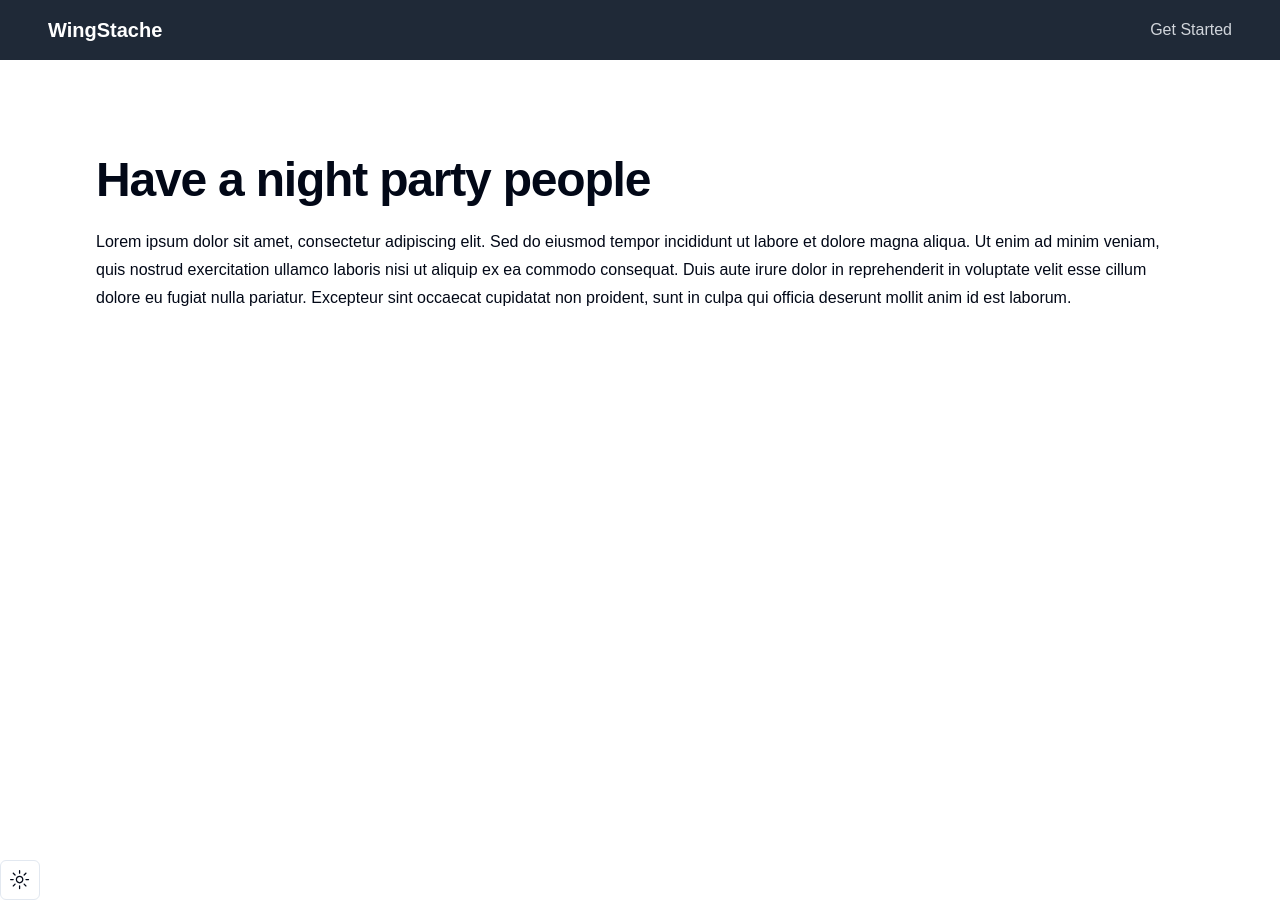
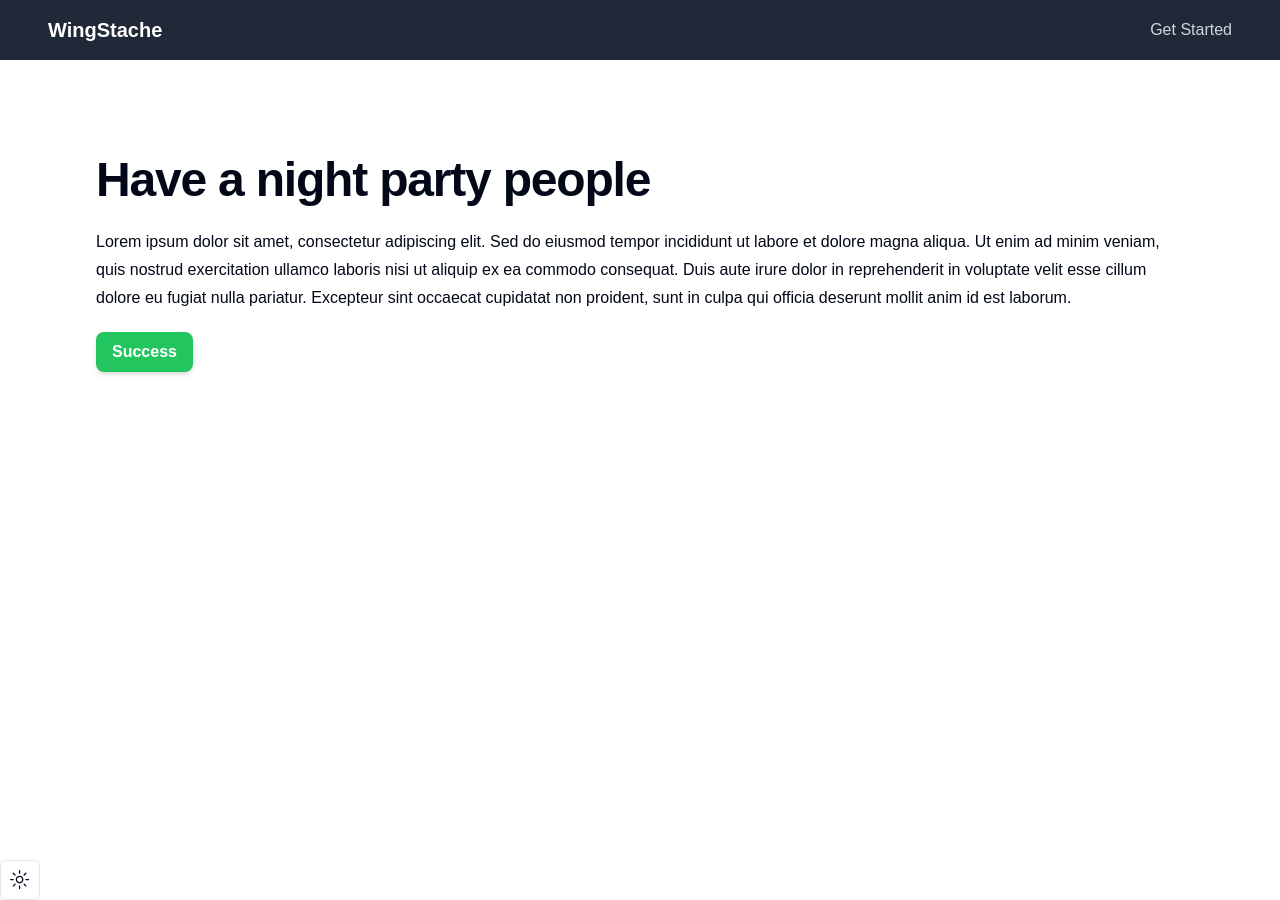
Before and after one commit to brayckner/wing-stache, a Next.js app: page / in a window 1280 px wide. Built offline with nearby package versions, Linux system fonts and the light colour scheme; a web font is replaced by a local one.

Commit message:
Added in Success button to practice tailwind css.

```diff
--- a/src/app/page.tsx
+++ b/src/app/page.tsx
@@ -26,6 +26,11 @@ export default function Home() {
             pariatur. Excepteur sint occaecat cupidatat non proident, sunt in culpa qui officia
             deserunt mollit anim id est laborum.
           </p>
+          <button className='py-2 px-4 my-5 bg-green-500 text-white font-semibold
+                            rounded-lg shadow-md hover:bg-green-700 focus:outline-none
+                            focus:ring-2 focus:ring-green-400 focus:ring-opacity-75'>
+            Success
+          </button>
         </div>
 
       </main>
```
